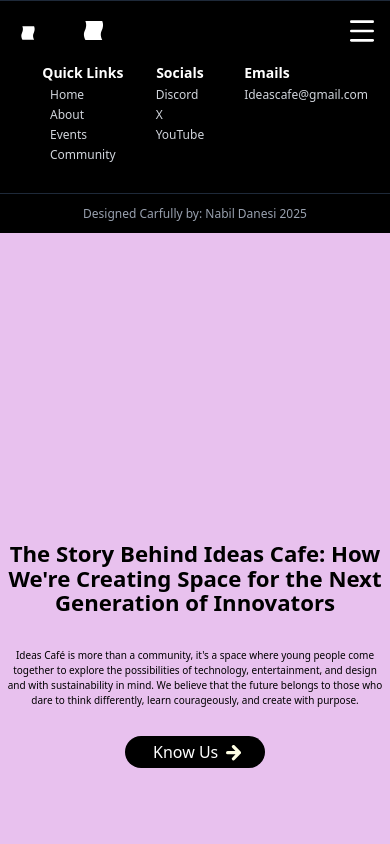
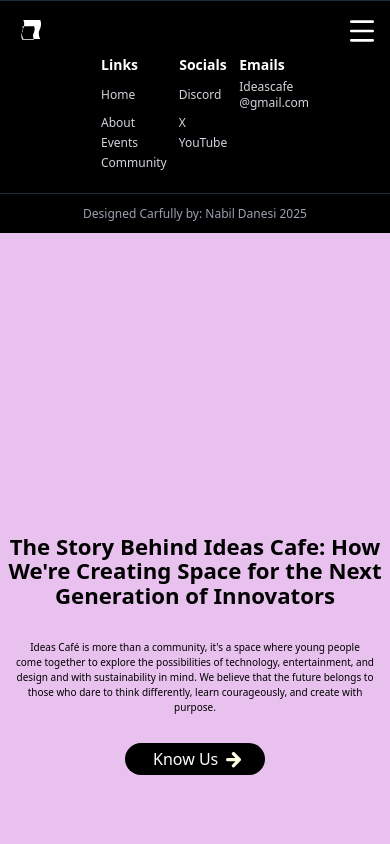
Before and after one commit to Ideas-Cafe/ideas-cafe, a Next.js app: page /Footer in a window 390 px wide. Shown: the top 844 px of the page. Built offline with nearby package versions, Linux system fonts and the light colour scheme.

Commit message:
Made mobile spacing fixes

```diff
--- a/app/About/page.tsx
+++ b/app/About/page.tsx
@@ -18,7 +18,7 @@ const About = () => {
             <br className="max-sm:hidden" /> Creating Space for the Next
             Generation of <br className="max-sm:hidden" /> Innovators
           </p>
-          <p className="text-md max-sm:mx-1.5 max-sm:text-[10px] font-normal mb-8 max-sm:my-8 animate-[slide-pop_2s_ease-in-out_1_alternate_forwards]">
+          <p className="text-md max-sm:mx-4 max-sm:text-[10px] font-normal mb-8 max-sm:my-8 animate-[slide-pop_2s_ease-in-out_1_alternate_forwards]">
             Ideas Café is more than a community, it's a space where young people
             come together to explore the <br className="max-sm:hidden" />{" "}
             possibilities of technology, entertainment, and design and with
--- a/app/Events/page.tsx
+++ b/app/Events/page.tsx
@@ -43,7 +43,7 @@ const Events = () => {
           />
         </div>
         <div className="py-13 flex-1 justify-center items-center">
-          <p className="text-center text-3xl max-sm:text-[22.2px] font-semibold">
+          <p className="text-center text-3xl max-sm:mx-2 max-sm:text-[22.2px] font-semibold">
             Collaboration Opprtunities
           </p>
           <p className="text-amber-800 font-medium max-sm:text-[11px] text-center mx-30 max-sm:mx-5 my-4">
--- a/app/Footer/page.tsx
+++ b/app/Footer/page.tsx
@@ -11,51 +11,53 @@ const Footer = () => {
               className="w-5 h-5 max-sm:w-4 max-sm:h-4"
             />
           </div>
-          <div className="flex max-sm:pl-7 h-35 max-sm:h-30 justify-center items-center">
+          <div className="flex max-sm:pl-10 max-sm:pr-5 h-35 max-sm:h-30 justify-center items-center">
             <table className="">
               <thead>
                 <tr>
-                  <th className="max-sm:text-sm px-25 py-1 max-sm:px-3 max-sm:py-0.5">
-                    Quick Links
+                  <th className="max-sm:text-sm px-25 py-1 max-sm:px-0 max-sm:py-0.5 text-start">
+                    <span className="ml-3">Links</span>
                   </th>
-                  <th className="max-sm:text-sm px-25 py-1 max-sm:px-5 max-sm:py-0.5">
+                  <th className="max-sm:text-sm px-25 py-1 max-sm:px-0 max-sm:py-0.5">
                     Socials
                   </th>
-                  <th className="max-sm:text-sm px-25 py-1 max-sm:px-5 max-sm:py-0.5 text-start">
+                  <th className="max-sm:text-sm px-25 py-1 max-sm:px-3 max-sm:py-0.5 text-start">
                     Emails
                   </th>
                 </tr>
               </thead>
               <tbody className="font-light text-gray-300">
                 <tr>
-                  <td className="max-sm:text-xs px-25 py-1 max-sm:px-5 max-sm:py-0.5">
+                  <td className="max-sm:text-xs px-25 py-1 max-sm:px-3 max-sm:py-0.5">
                     Home
                   </td>
-                  <td className="max-sm:text-xs px-25 py-1 max-sm:px-5 max-sm:py-0.5">
+                  <td className="max-sm:text-xs px-25 py-1 max-sm:px-0 max-sm:py-0.5">
                     Discord
                   </td>
-                  <td className="max-sm:text-xs px-25 py-1 max-sm:px-5 max-sm:py-0.5">
-                    Ideascafe@gmail.com
+                  <td className="max-sm:text-xs px-25 py-1 max-sm:px-3 max-sm:py-0.5">
+                    Ideascafe
+                    <br />
+                    @gmail.com
                   </td>
                 </tr>
                 <tr>
-                  <td className="max-sm:text-xs px-25 py-1 max-sm:px-5 max-sm:py-0.5">
+                  <td className="max-sm:text-xs px-25 py-1 max-sm:px-3 max-sm:py-0.5">
                     About
                   </td>
-                  <td className="max-sm:text-xs px-25 py-1 max-sm:px-5 max-sm:py-0.5">
+                  <td className="max-sm:text-xs px-25 py-1 max-sm:px-0 max-sm:py-0.5">
                     X
                   </td>
                 </tr>
                 <tr>
-                  <td className="max-sm:text-xs px-25 py-1 max-sm:px-5 max-sm:py-0.5">
+                  <td className="max-sm:text-xs px-25 py-1 max-sm:px-3 max-sm:py-0.5">
                     Events
                   </td>
-                  <td className="max-sm:text-xs px-25 py-1 max-sm:px-5 max-sm:py-0.5">
+                  <td className="max-sm:text-xs px-25 py-1 max-sm:px-0 max-sm:py-0.5">
                     YouTube
                   </td>
                 </tr>
                 <tr>
-                  <td className="max-sm:text-xs px-25 py-1 max-sm:px-5 max-sm:py-0.5">
+                  <td className="max-sm:text-xs px-25 py-1 max-sm:px-3 max-sm:py-0.5">
                     Community
                   </td>
                 </tr>
--- a/app/Questions/page.tsx
+++ b/app/Questions/page.tsx
@@ -48,7 +48,7 @@ const Questions = () => {
     },
     {
       key: "06",
-      value: "Can I collaborate with other members on projects?",
+      value: "Can I collaborate with others?",
       desc: "...",
       icon: Question,
       active: "false",
--- a/app/page.tsx
+++ b/app/page.tsx
@@ -18,7 +18,7 @@ export default function Home() {
           <p className="text-5xl font-bold mb-4 max-sm:mb-4.5 max-sm:text-[22.5px] max-sm:px-2 max-sm:font-bold max-sm:my-10">
             Ignite Your Passion. Shape <br /> the Future
           </p>
-          <p className="text-md font-normal mb-8 max-sm:mb-5.5 max-sm:mx-5 max-sm:text-[10px]">
+          <p className="text-md font-normal mb-8 max-sm:mb-5.5 max-sm:mx-7 max-sm:text-[10px]">
             Where your minds shape the future of tech, design & entertainmen
             with. Join a <br className="max-sm:hidden" /> vibrant community of
             introverts, creators and dreamers
--- a/components/Navbar.tsx
+++ b/components/Navbar.tsx
@@ -75,12 +75,12 @@ const Navbar = () => {
   return (
     <>
       <div className={`${defaultStyle} mix-blend-difference`}>
-        <div className="isolation-auto">
+        <div>
           <Logo className="max-sm:hidden" />
           <Image
             src={paper}
-            alt=""
-            className="sm:hidden mb-1"
+            alt="Paper icon"
+            className="fixed left-5 -mt-3.5 sm:hidden"
             width={23}
             height={23}
           />
--- a/components/ui/Card.tsx
+++ b/components/ui/Card.tsx
@@ -4,7 +4,7 @@ const Card = ({ color = "", title = "", description = "", icon = "" }) => {
   return (
     <>
       <div
-        className={`rounded-3xl p-5 w-84 h-90 max-sm:w-69 max-sm:h-84 ${color} space-y-5`}
+        className={`rounded-3xl p-5 w-84 h-90 max-sm:w-60 max-sm:h-84 ${color} space-y-5`}
       >
         <div className="flex mt-4 justify-center items-center w-14 h-14 shadow rounded-2xl">
           <Image src={icon} alt="No icon." width={28} height={28} />
--- a/components/ui/Qbox.tsx
+++ b/components/ui/Qbox.tsx
@@ -37,7 +37,7 @@ const Qbox = ({ icon = ".", value = "", desc = "", active = "" }) => {
               <Image src={icon} alt="ic.$" width={29} height={29} />
             </div>
             <div>
-              <p className="font-normal max-sm:text-[12px]">
+              <p className="font-normal max-sm:text-[12px] max-sm:-mt-1.5">
                 {value || "value"}
               </p>
             </div>
```
